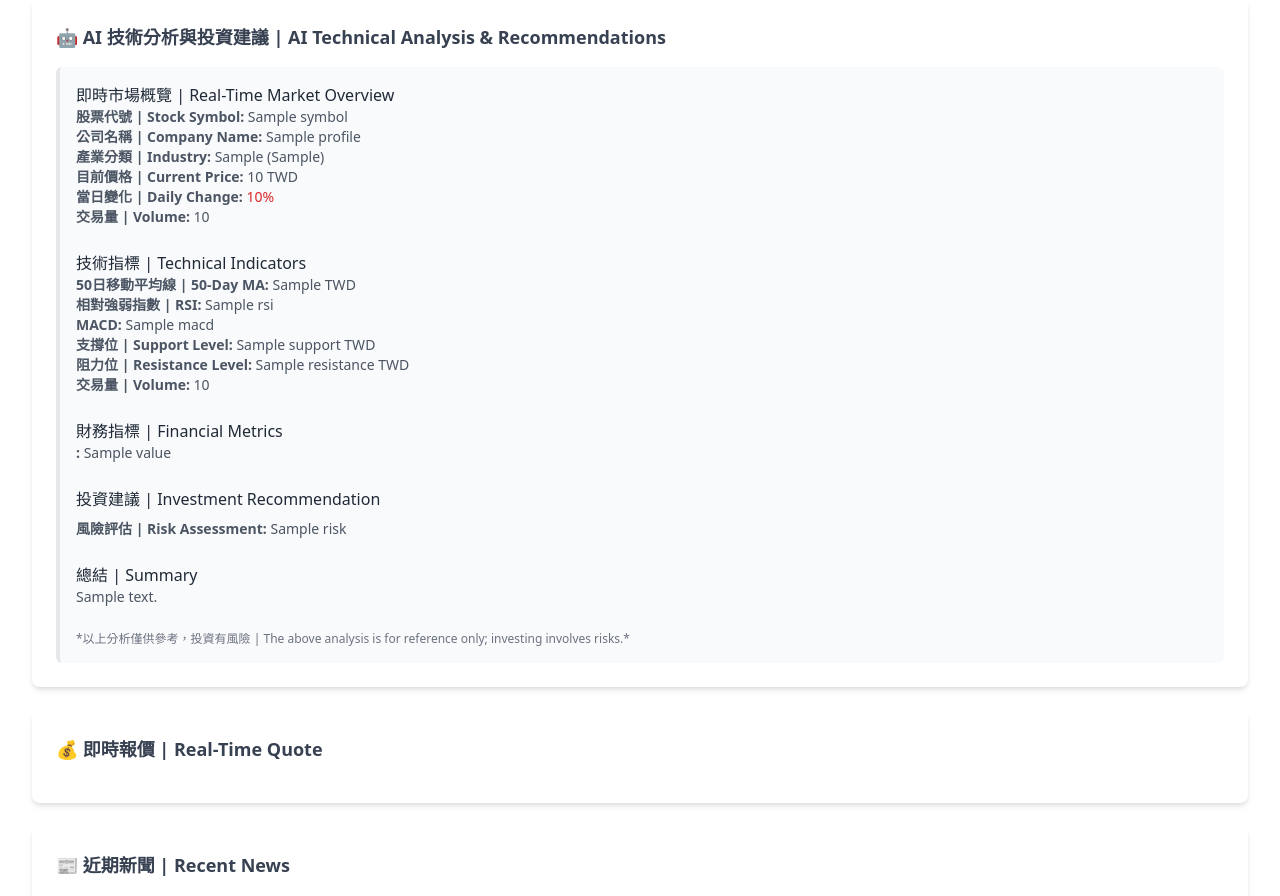
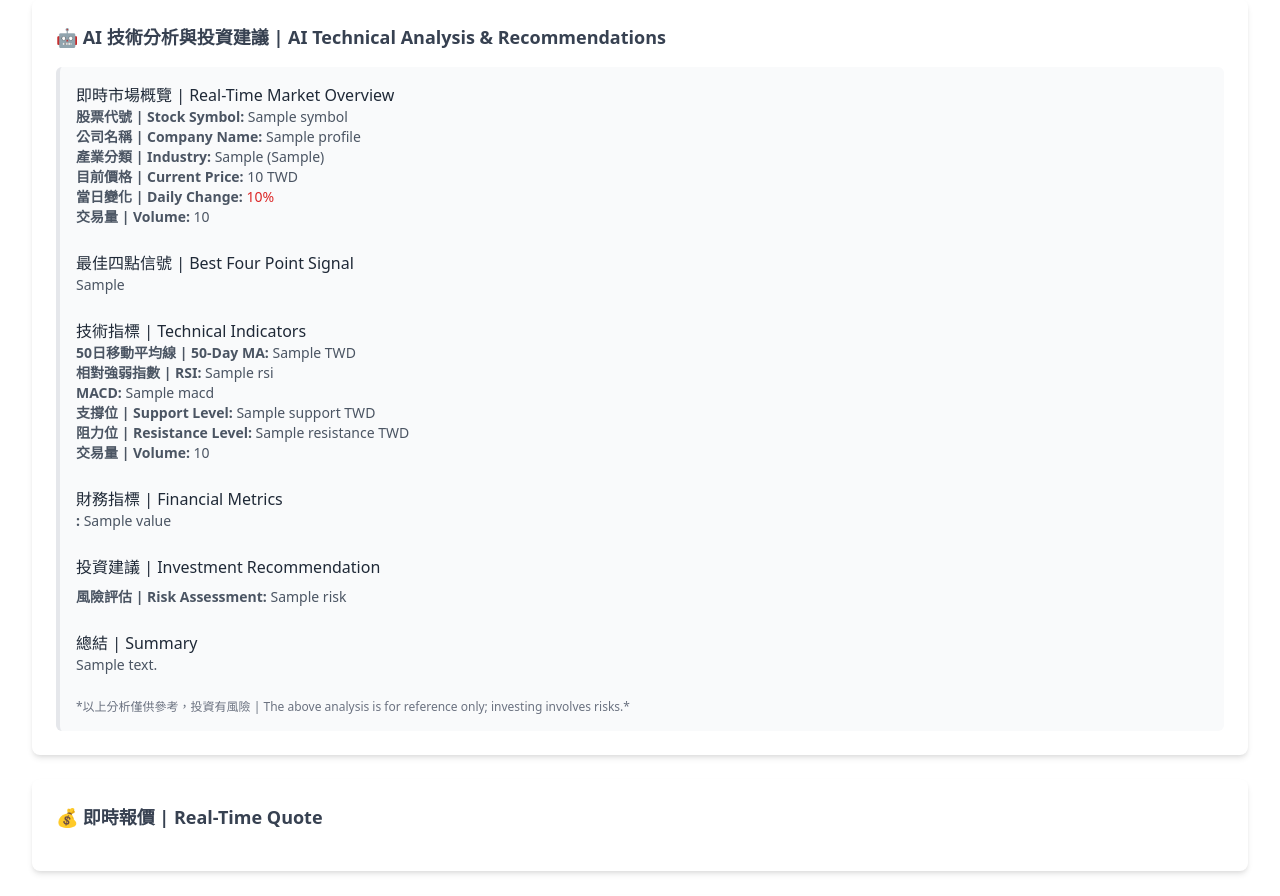
Before and after one commit to shiue2000/market-pulse-vibe-tw, a Flask app: template templates/index.html in a window 1280 px wide. Shown: the part 459-1355 px from the top of the page. Run offline with Flask 3, Linux system fonts and the light colour scheme; the template is opened without the code that fills it: most values are stand-ins (such as "Sample title", 1, 10 or a date in 2020); some libraries are stand-ins or nearby versions.

Commit message:
Update index.html

```diff
--- a/templates/index.html
+++ b/templates/index.html
@@ -73,6 +73,12 @@
                             N/A
                         {% endif %}<br>
                         <span class="font-semibold">交易量 | Volume:</span> {{ result.quote.volume | default('N/A') | int }}
+                    </p>
+                </div>
+                <div>
+                    <h4 class="text-base font-medium text-gray-800">最佳四點信號 | Best Four Point Signal</h4>
+                    <p class="text-sm text-gray-600">
+                        {{ result.bfp_signal | default('無明確信號 | No clear signal') }}
                     </p>
                 </div>
                 <div>
```
